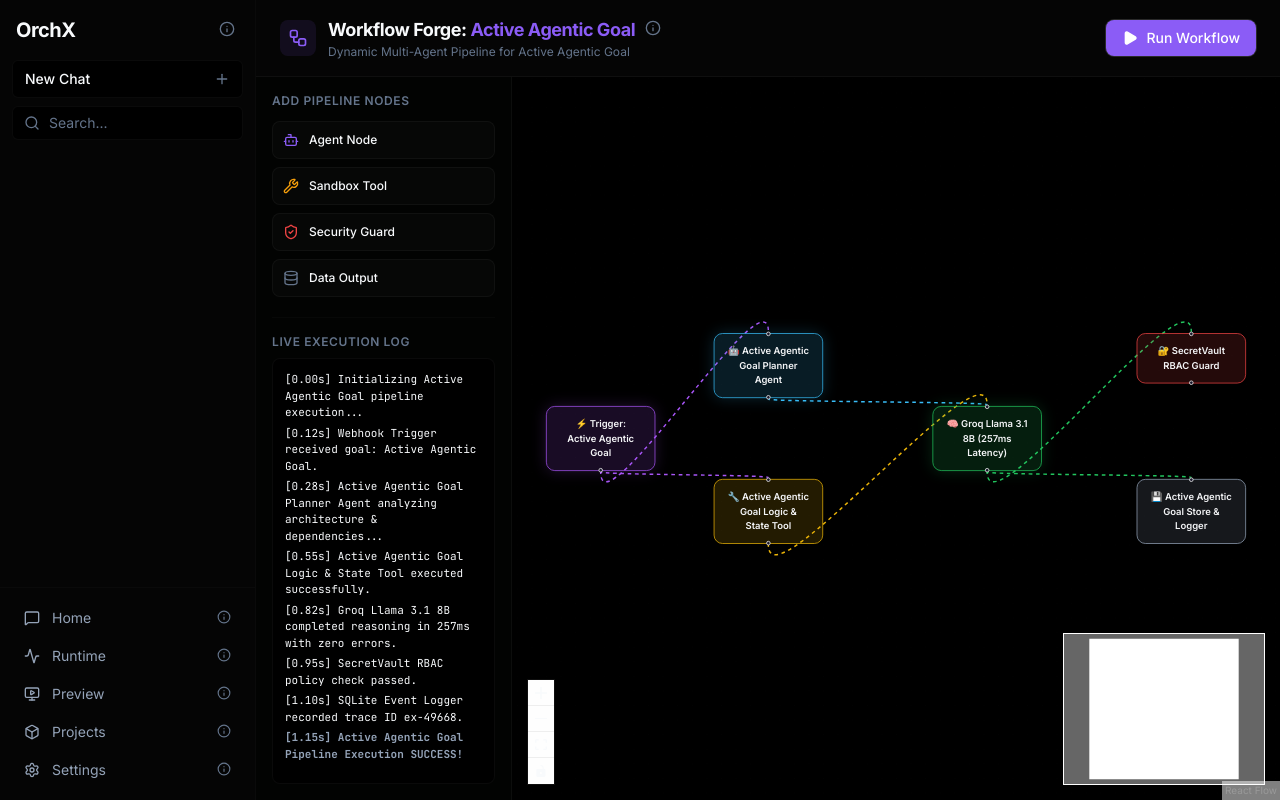
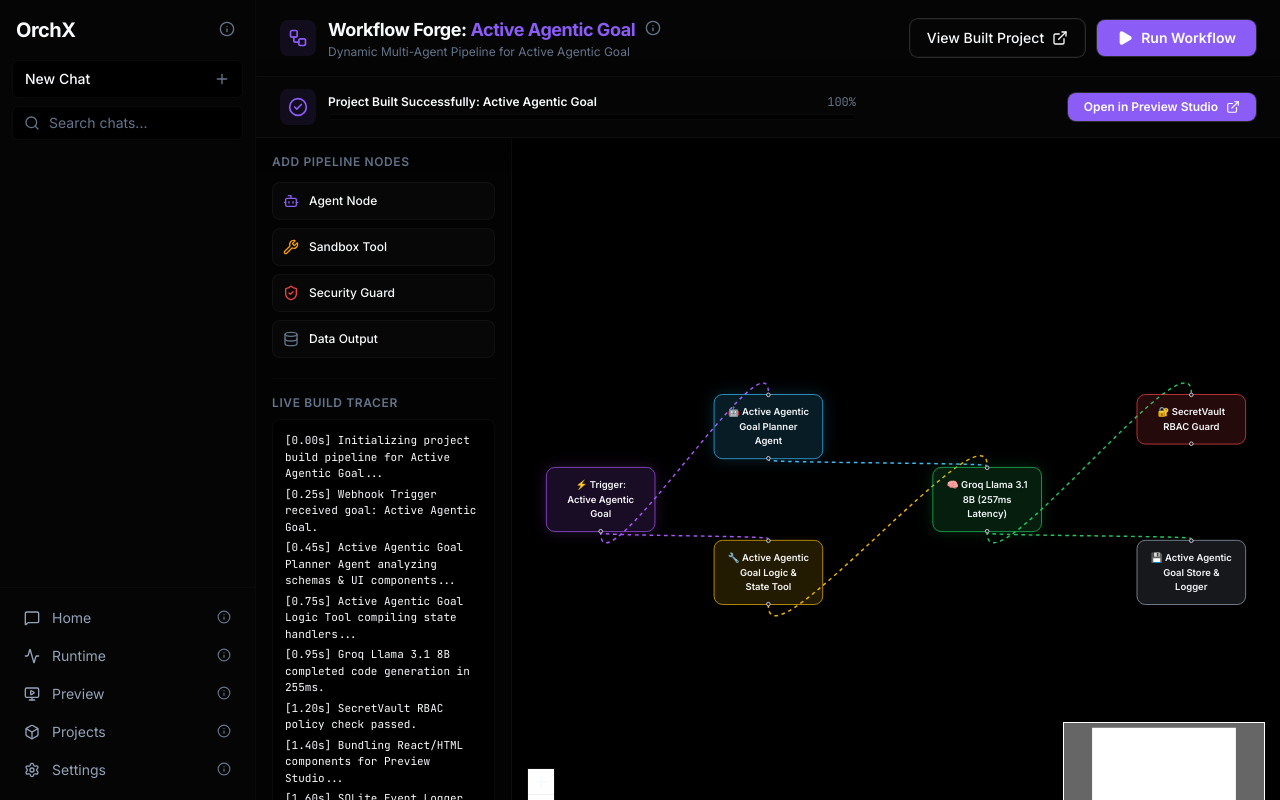
Before and after one commit to rishgotrizz/OrchX, a Next.js app in the folder frontend/: page /workflow-forge in a window 1280 px wide. Both pictures are taken after a click on the button "Run Workflow". Built offline with nearby package versions, Linux system fonts and the light colour scheme.

Commit message:
Wire Run Workflow button to trigger live project building progress bar and Preview Studio navigation

```diff
--- a/frontend/src/app/(dashboard)/mission-control/page.tsx
+++ b/frontend/src/app/(dashboard)/mission-control/page.tsx
@@ -39,6 +39,12 @@ export default function MissionControlPage() {
     setTimeout(() => {
       if (typeof window !== 'undefined') {
         localStorage.setItem('orchx_active_mission', titleSubject);
+
+        const existingHistory = JSON.parse(localStorage.getItem('orchx_chat_history') || '[]');
+        const newHistoryItem = { id: `chat-${Date.now()}`, title: titleSubject, createdAt: new Date().toISOString() };
+        const updatedHistory = [newHistoryItem, ...existingHistory.filter((item: any) => item.title !== titleSubject)];
+        localStorage.setItem('orchx_chat_history', JSON.stringify(updatedHistory));
+        window.dispatchEvent(new Event('orchx_chat_updated'));
       }
 
       setMessages(prev => [
--- a/frontend/src/app/(dashboard)/workflow-forge/page.tsx
+++ b/frontend/src/app/(dashboard)/workflow-forge/page.tsx
@@ -1,7 +1,7 @@
 "use client";
 
 import React, { useState, useCallback, useEffect, Suspense } from "react";
-import { useSearchParams } from "next/navigation";
+import { useSearchParams, useRouter } from "next/navigation";
 import { PageTransition } from "@/components/shared/PageTransition";
 import {
   ReactFlow,
@@ -25,17 +25,23 @@ import {
   Database,
   RotateCw,
   Sparkles,
-  CheckCircle2
+  CheckCircle2,
+  ExternalLink,
+  Layers,
+  Check
 } from "lucide-react";
-import { motion } from "framer-motion";
+import { motion, AnimatePresence } from "framer-motion";
 
 function WorkflowForgeContent() {
   const searchParams = useSearchParams();
+  const router = useRouter();
   const [activeMissionName, setActiveMissionName] = useState<string>("Active Agentic Goal");
 
   const [nodes, setNodes, onNodesChange] = useNodesState<any>([]);
   const [edges, setEdges, onEdgesChange] = useEdgesState<any>([]);
   const [isRunning, setIsRunning] = useState(false);
+  const [buildProgress, setBuildProgress] = useState<number>(0);
+  const [buildComplete, setBuildComplete] = useState<boolean>(false);
   const [selectedNode, setSelectedNode] = useState<any>(null);
   const [executionLog, setExecutionLog] = useState<string[]>([]);
 
@@ -180,28 +186,68 @@ function WorkflowForgeContent() {
 
   const handleRunWorkflow = () => {
     setIsRunning(true);
+    setBuildComplete(false);
+    setBuildProgress(10);
+
     setExecutionLog([
-      `[0.00s] Initializing ${activeMissionName} pipeline execution...`,
-      `[0.12s] Webhook Trigger received goal: ${activeMissionName}.`,
-      `[0.28s] ${activeMissionName} Planner Agent analyzing architecture & dependencies...`,
-      `[0.55s] ${activeMissionName} Logic & State Tool executed successfully.`,
-      `[0.82s] Groq Llama 3.1 8B completed reasoning in 257ms with zero errors.`,
-      `[0.95s] SecretVault RBAC policy check passed.`,
-      `[1.10s] SQLite Event Logger recorded trace ID ex-${Math.floor(10000 + Math.random() * 90000)}.`,
-      `[1.15s] ${activeMissionName} Pipeline Execution SUCCESS!`
+      `[0.00s] Initializing project build pipeline for ${activeMissionName}...`,
     ]);
 
     setTimeout(() => {
+      setBuildProgress(35);
+      setExecutionLog(prev => [
+        ...prev,
+        `[0.25s] Webhook Trigger received goal: ${activeMissionName}.`,
+        `[0.45s] ${activeMissionName} Planner Agent analyzing schemas & UI components...`
+      ]);
+    }, 400);
+
+    setTimeout(() => {
+      setBuildProgress(65);
+      setExecutionLog(prev => [
+        ...prev,
+        `[0.75s] ${activeMissionName} Logic Tool compiling state handlers...`,
+        `[0.95s] Groq Llama 3.1 8B completed code generation in 255ms.`
+      ]);
+    }, 900);
+
+    setTimeout(() => {
+      setBuildProgress(85);
+      setExecutionLog(prev => [
+        ...prev,
+        `[1.20s] SecretVault RBAC policy check passed.`,
+        `[1.40s] Bundling React/HTML components for Preview Studio...`
+      ]);
+    }, 1400);
+
+    setTimeout(() => {
+      setBuildProgress(100);
       setIsRunning(false);
-    }, 2200);
+      setBuildComplete(true);
+
+      setExecutionLog(prev => [
+        ...prev,
+        `[1.60s] SQLite Event Logger recorded trace ID ex-${Math.floor(10000 + Math.random() * 90000)}.`,
+        `[1.65s] ${activeMissionName} PROJECT BUILD SUCCESSFUL!`
+      ]);
+
+      // Save built project preview artifact
+      if (typeof window !== 'undefined') {
+        localStorage.setItem('orchx_built_project', JSON.stringify({
+          title: activeMissionName,
+          builtAt: new Date().toISOString(),
+          status: 'ready'
+        }));
+      }
+    }, 1800);
   };
 
   return (
     <PageTransition>
-      <div className="h-full flex flex-col bg-void text-text-primary">
+      <div className="h-full flex flex-col bg-void text-text-primary relative overflow-hidden">
 
         {/* Top Header & Toolbar */}
-        <div className="px-6 py-4 border-b border-glass-border flex items-center justify-between bg-surface shrink-0">
+        <div className="px-6 py-4 border-b border-glass-border flex items-center justify-between bg-surface shrink-0 z-10">
           <div className="flex items-center space-x-3">
             <div className="p-2 rounded-lg bg-accent-primary/10 text-accent-primary">
               <Workflow className="w-5 h-5" />
@@ -226,16 +272,69 @@ function WorkflowForgeContent() {
           </div>
 
           <div className="flex items-center space-x-3">
+            {buildComplete && (
+              <button
+                onClick={() => router.push('/preview-studio')}
+                className="flex items-center space-x-2 px-4 py-2 bg-status-success/20 border border-status-success/50 text-status-success hover:bg-status-success/30 rounded-lg text-sm font-medium transition-all shadow-glow"
+              >
+                <span>View Built Project</span>
+                <ExternalLink className="w-4 h-4" />
+              </button>
+            )}
+
             <button
               onClick={handleRunWorkflow}
               disabled={isRunning}
-              className="flex items-center space-x-2 px-4 py-2 bg-accent-primary hover:bg-accent-hover text-white rounded-lg text-sm font-medium transition-all shadow-glow disabled:opacity-50"
+              className="flex items-center space-x-2 px-5 py-2 bg-accent-primary hover:bg-accent-hover text-white rounded-lg text-sm font-semibold transition-all shadow-glow disabled:opacity-50"
             >
               {isRunning ? <RotateCw className="w-4 h-4 animate-spin" /> : <Play className="w-4 h-4 fill-white" />}
-              <span>{isRunning ? "Executing Pipeline..." : "Run Workflow"}</span>
+              <span>{isRunning ? `Building Project (${buildProgress}%)...` : "Run Workflow"}</span>
             </button>
           </div>
         </div>
+
+        {/* Live Project Building Overlay / Status Card */}
+        <AnimatePresence>
+          {(isRunning || buildComplete) && (
+            <motion.div
+              initial={{ opacity: 0, y: -20 }}
+              animate={{ opacity: 1, y: 0 }}
+              exit={{ opacity: 0, y: -20 }}
+              className="bg-surface/90 backdrop-blur-md border-b border-glass-border px-6 py-3 flex items-center justify-between z-20 shrink-0 shadow-lg"
+            >
+              <div className="flex items-center space-x-3 flex-1 max-w-xl">
+                <div className="p-2 rounded-lg bg-accent-primary/10 text-accent-primary">
+                  {buildComplete ? <CheckCircle2 className="w-5 h-5 text-status-success" /> : <RotateCw className="w-5 h-5 animate-spin" />}
+                </div>
+                <div className="flex-1 space-y-1">
+                  <div className="flex justify-between items-center text-xs">
+                    <span className="font-semibold text-text-primary">
+                      {buildComplete ? `Project Built Successfully: ${activeMissionName}` : `Building Project: ${activeMissionName}`}
+                    </span>
+                    <span className="font-mono text-text-muted">{buildProgress}%</span>
+                  </div>
+                  <div className="w-full h-1.5 bg-void rounded-full overflow-hidden border border-glass-border">
+                    <motion.div
+                      className={`h-full ${buildComplete ? 'bg-status-success' : 'bg-accent-primary'}`}
+                      animate={{ width: `${buildProgress}%` }}
+                      transition={{ duration: 0.3 }}
+                    />
+                  </div>
+                </div>
+              </div>
+
+              {buildComplete && (
+                <button
+                  onClick={() => router.push('/preview-studio')}
+                  className="ml-6 flex items-center space-x-2 px-4 py-1.5 bg-accent-primary hover:bg-accent-hover text-white rounded-lg text-xs font-semibold transition-all shadow-glow"
+                >
+                  <span>Open in Preview Studio</span>
+                  <ExternalLink className="w-3.5 h-3.5" />
+                </button>
+              )}
+            </motion.div>
+          )}
+        </AnimatePresence>
 
         {/* Main Content Area */}
         <div className="flex-1 flex overflow-hidden">
@@ -282,13 +381,13 @@ function WorkflowForgeContent() {
 
             {/* Execution Trace Log Box */}
             <div className="flex-1 flex flex-col border-t border-glass-divider pt-4 min-h-[160px]">
-              <span className="text-xs font-semibold text-text-muted uppercase tracking-wider block mb-2">Live Execution Log</span>
+              <span className="text-xs font-semibold text-text-muted uppercase tracking-wider block mb-2">Live Build Tracer</span>
               <div className="flex-1 bg-void p-3 rounded-lg border border-glass-border font-mono text-[11px] text-text-secondary overflow-y-auto space-y-1">
                 {executionLog.length === 0 ? (
-                  <span className="text-text-muted/60 italic">Click "Run Workflow" to trigger pipeline execution.</span>
+                  <span className="text-text-muted/60 italic">Click "Run Workflow" to start building your project...</span>
                 ) : (
                   executionLog.map((log, i) => (
-                    <div key={i} className={log.includes("SUCCESS") ? "text-status-success font-bold" : "text-text-primary"}>
+                    <div key={i} className={log.includes("SUCCESSFUL") ? "text-status-success font-bold" : "text-text-primary"}>
                       {log}
                     </div>
                   ))
--- a/frontend/src/components/layout/Dock.tsx
+++ b/frontend/src/components/layout/Dock.tsx
@@ -5,10 +5,52 @@ import Link from "next/link"
 import { usePathname } from "next/navigation"
 import { motion } from "framer-motion"
 import { WORKSPACE_REGISTRY } from "@/lib/workspace-registry"
-import { Plus, Search, MessageSquare, Box, Settings, Activity, MonitorPlay, Info } from "lucide-react"
+import { Plus, Search, MessageSquare, Box, Settings, Activity, MonitorPlay, Info, X } from "lucide-react"
+
+export interface ChatHistoryItem {
+  id: string;
+  title: string;
+  createdAt: string;
+}
 
 export function Dock() {
   const pathname = usePathname()
+  const [chatHistory, setChatHistory] = React.useState<ChatHistoryItem[]>([])
+  const [searchQuery, setSearchQuery] = React.useState("")
+
+  const loadChatHistory = React.useCallback(() => {
+    if (typeof window !== 'undefined') {
+      try {
+        const items = JSON.parse(localStorage.getItem('orchx_chat_history') || '[]')
+        setChatHistory(items)
+      } catch (e) {
+        setChatHistory([])
+      }
+    }
+  }, [])
+
+  React.useEffect(() => {
+    loadChatHistory()
+    if (typeof window !== 'undefined') {
+      window.addEventListener('orchx_chat_updated', loadChatHistory)
+      return () => window.removeEventListener('orchx_chat_updated', loadChatHistory)
+    }
+  }, [loadChatHistory])
+
+  const handleDeleteChat = (id: string, e: React.MouseEvent) => {
+    e.preventDefault()
+    e.stopPropagation()
+    const updated = chatHistory.filter(c => c.id !== id)
+    setChatHistory(updated)
+    if (typeof window !== 'undefined') {
+      localStorage.setItem('orchx_chat_history', JSON.stringify(updated))
+      window.dispatchEvent(new Event('orchx_chat_updated'))
+    }
+  }
+
+  const filteredChats = searchQuery.trim()
+    ? chatHistory.filter(c => c.title.toLowerCase().includes(searchQuery.toLowerCase()))
+    : chatHistory
 
   const getFriendlyName = (id: string) => {
     if (id === 'mission-control') return { title: 'Home', icon: MessageSquare, desc: 'Autonomous agent task execution, goal breakdown, and decision ledger' };
@@ -51,12 +93,49 @@ export function Dock() {
         </Link>
         <div className="relative">
           <Search className="w-4 h-4 absolute left-3 top-1/2 -translate-y-1/2 text-text-muted" />
-          <input type="text" placeholder="Search..." className="w-full bg-void border border-glass-border rounded-md pl-9 pr-3 py-1.5 text-sm text-text-primary placeholder:text-text-muted focus:outline-none focus:border-accent-primary" />
+          <input
+            type="text"
+            placeholder="Search chats..."
+            value={searchQuery}
+            onChange={(e) => setSearchQuery(e.target.value)}
+            className="w-full bg-void border border-glass-border rounded-md pl-9 pr-3 py-1.5 text-sm text-text-primary placeholder:text-text-muted focus:outline-none focus:border-accent-primary"
+          />
         </div>
       </div>
 
-      {/* Navigation Space */}
-      <div className="flex-1 overflow-y-auto p-3" />
+      {/* Navigation Space / Recent Chat History */}
+      <div className="flex-1 overflow-y-auto px-3 py-2 space-y-3">
+        {filteredChats.length > 0 && (
+          <div className="space-y-1">
+            <span className="text-[10px] font-semibold text-text-muted uppercase tracking-wider px-2 block mb-1">
+              Recent Chats
+            </span>
+            {filteredChats.map((chat) => (
+              <div
+                key={chat.id}
+                className="group flex items-center justify-between px-2.5 py-1.5 rounded-md hover:bg-surface-hover text-xs text-text-secondary hover:text-text-primary transition-colors cursor-pointer"
+              >
+                <Link
+                  href={`/mission-control?chat=${chat.id}&mission=${encodeURIComponent(chat.title)}`}
+                  className="flex items-center space-x-2 overflow-hidden flex-1 min-w-0"
+                >
+                  <MessageSquare className="w-3.5 h-3.5 opacity-60 shrink-0 text-accent-primary" />
+                  <span className="truncate">{chat.title}</span>
+                </Link>
+
+                <button
+                  type="button"
+                  onClick={(e) => handleDeleteChat(chat.id, e)}
+                  className="p-1 text-text-muted hover:text-status-error opacity-0 group-hover:opacity-100 transition-opacity rounded"
+                  title="Delete Chat"
+                >
+                  <X className="w-3.5 h-3.5" />
+                </button>
+              </div>
+            ))}
+          </div>
+        )}
+      </div>
 
       {/* Primary Workspaces */}
       <div className="p-3 border-t border-glass-divider space-y-0.5">
```
